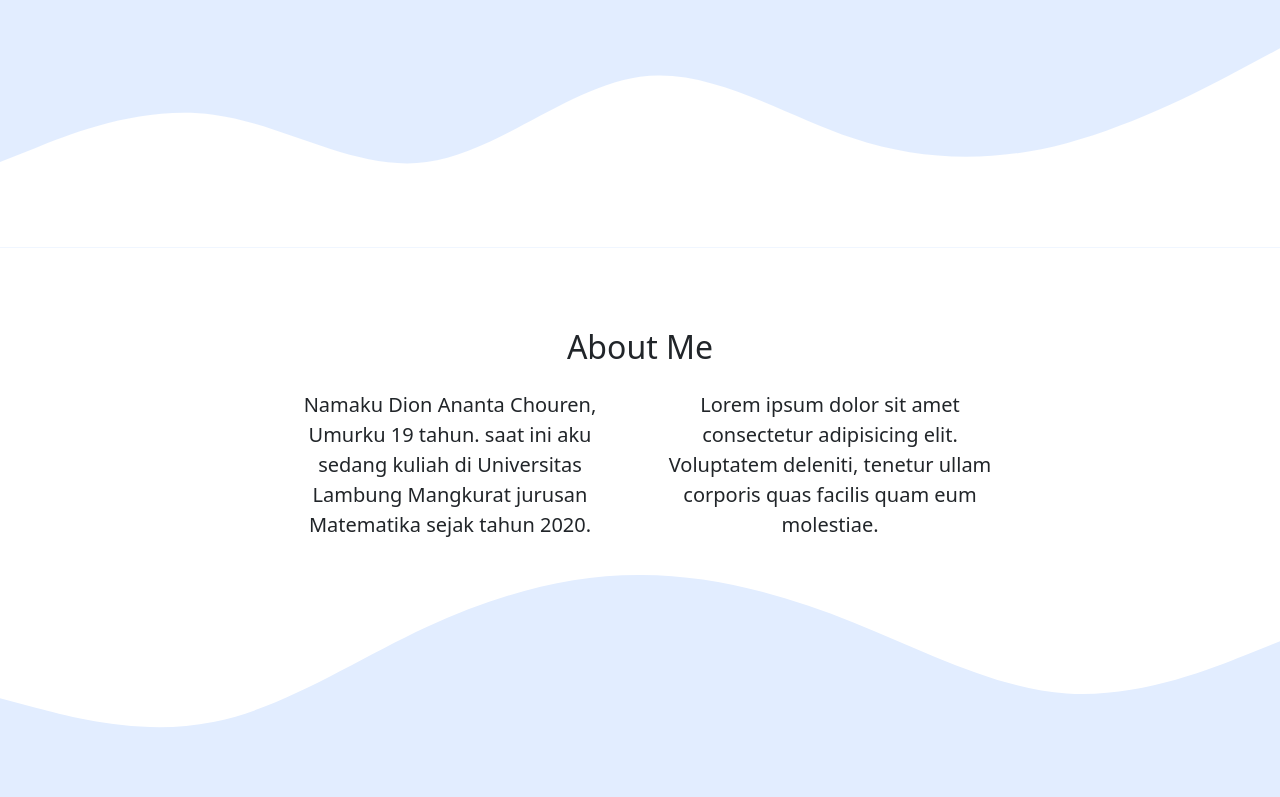
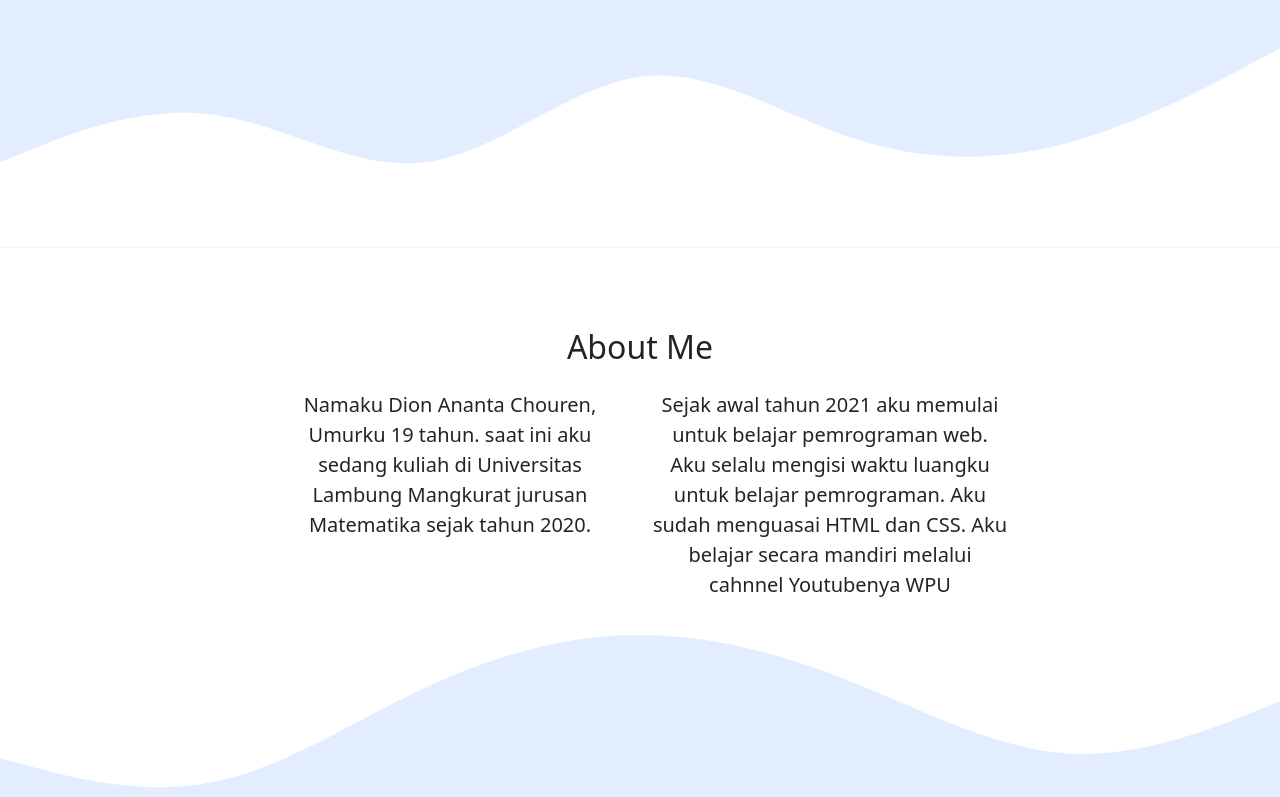
Before and after one commit to dionananta/dionananta.github.io, a plain HTML site: page index.html in a window 1280 px wide. Shown: the part 486-1283 px from the top of the page. Drawn offline with nearby package versions, Linux system fonts and the light colour scheme.

Commit message:
menambahkan teks pada about

```diff
--- a/index.html
+++ b/index.html
@@ -19,7 +19,7 @@
   <body id="home">
   <!-- Navbar -->
     <nav class="navbar navbar-expand-lg navbar-dark bg-primary shadow-sm fixed-top">
-  <div class="container">
+    <div class="container">
     <a class="navbar-brand" href="#"><strong>Dion Ananta</strong></a>
     <button class="navbar-toggler" type="button" data-bs-toggle="collapse" data-bs-target="#navbarNav" aria-controls="navbarNav" aria-expanded="false" aria-label="Toggle navigation">
       <span class="navbar-toggler-icon"></span>
@@ -77,7 +77,7 @@
            <p>Namaku Dion Ananta Chouren, Umurku 19 tahun. saat ini aku sedang kuliah di Universitas Lambung Mangkurat jurusan Matematika sejak tahun 2020.</p>
          </div>
          <div class="col-md-4">
-           <p>Lorem ipsum dolor sit amet consectetur adipisicing elit. Voluptatem deleniti, tenetur ullam corporis quas facilis quam eum molestiae.</p>
+           <p>Sejak awal tahun 2021 aku memulai untuk belajar pemrograman web. Aku selalu mengisi waktu luangku untuk belajar pemrograman. Aku sudah menguasai HTML dan CSS. Aku belajar secara mandiri melalui cahnnel Youtubenya WPU</p>
          </div>
        </div>
      </div>
```
